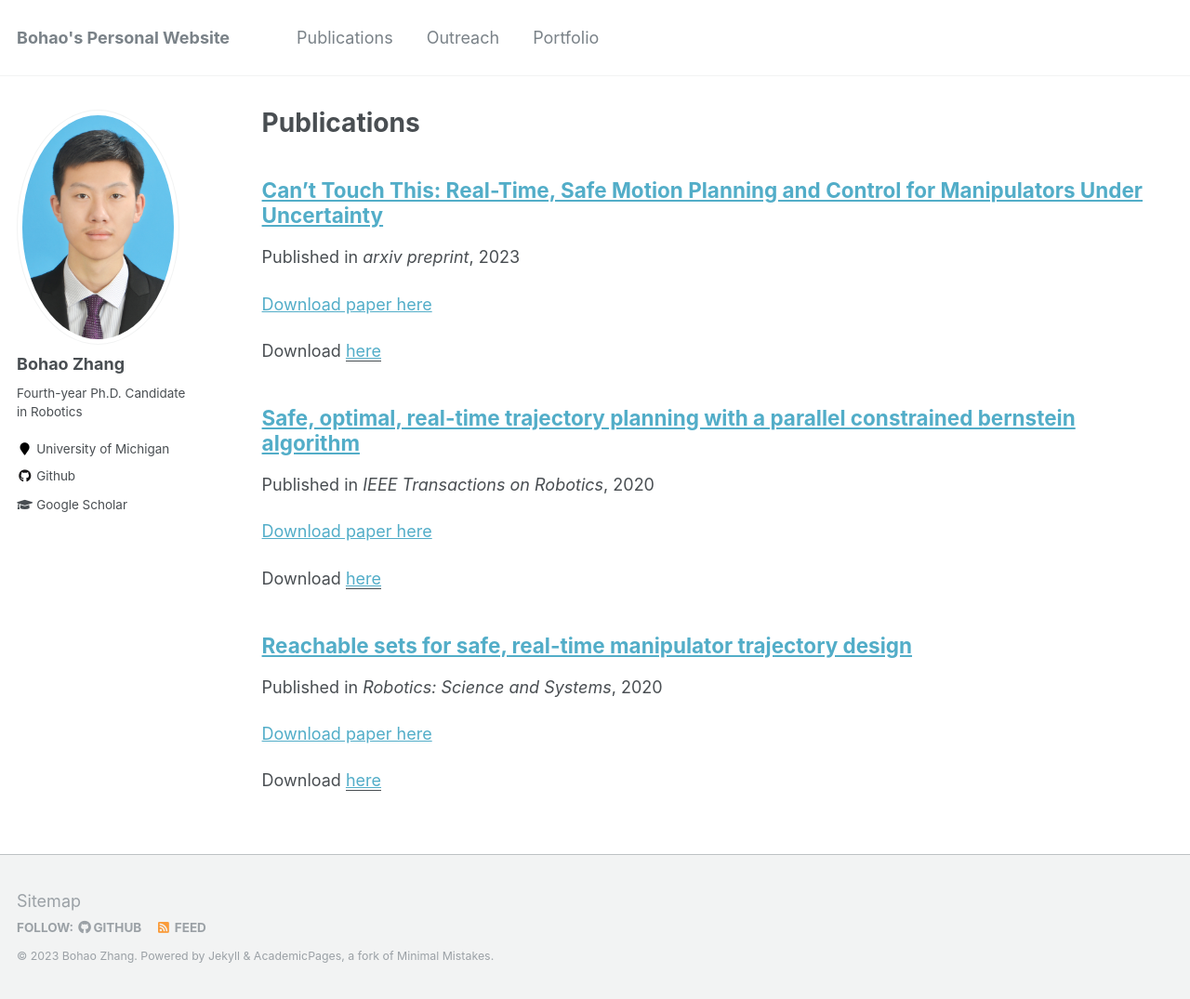
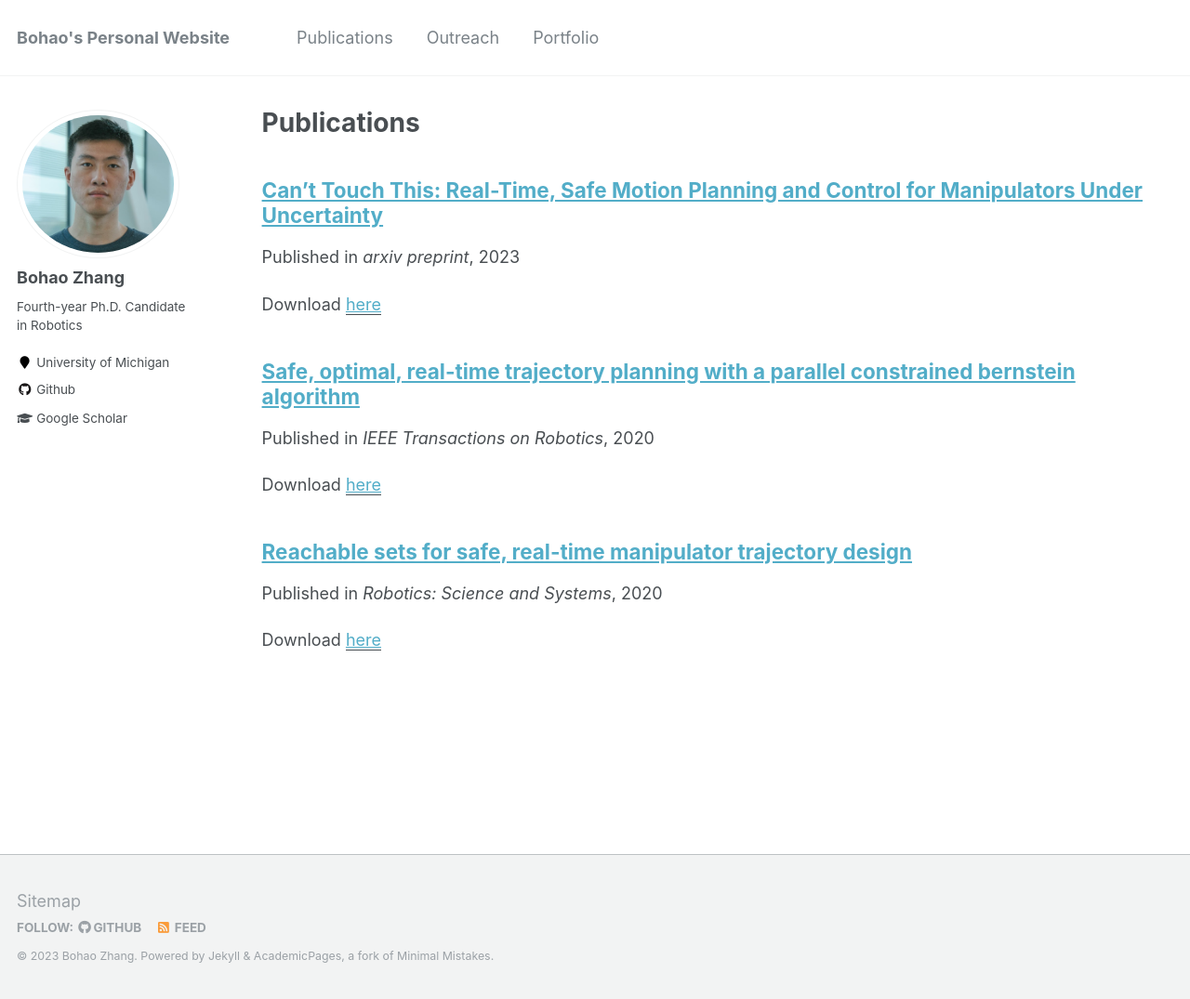
Before and after one commit to Cfather/jimzhang.github.io, a Jekyll site: the page built from _pages/publications.md, in a window 1280 px wide and 1075 px high. Shown: the whole window at 93% size. Built offline with Jekyll 4.4.1, drawn with Linux system fonts in a browser that asks for light colours.

Commit message:
update 4

```diff
--- a/_config.yml
+++ b/_config.yml
@@ -81,7 +81,7 @@ analytics:
 # Site Author
 author:
   name             : "Bohao Zhang"
-  avatar           : "https://github.com/Cfather/jimzhang.github.io/blob/master/images/biophoto.jpg"
+  avatar           : "biophoto2.jpg"
   bio              : "Fourth-year Ph.D. Candidate in Robotics"
   location         : "University of Michigan"
   employer         :
--- a/_publications/2010-10-01-paper-title-number-2.md
+++ b/_publications/2-paper-pcba-number-2.md
@@ -6,5 +6,3 @@ date: 2020-08-01
 venue: 'IEEE Transactions on Robotics'
 paperurl: 'https://arxiv.org/abs/2002.01591'
 ---
-
-[Download paper here](https://arxiv.org/abs/2002.01591)
--- a/_publications/2015-10-01-paper-title-number-3.md
+++ b/_publications/3-paper-armour-number-3.md
@@ -6,5 +6,3 @@ date: 2023-03-01
 venue: 'arxiv preprint'
 paperurl: 'https://arxiv.org/abs/2301.13308'
 ---
-
-[Download paper here](https://arxiv.org/abs/2301.13308)
```
Also changed, not shown: _publications/1-paper-armtd-number-1.md (renamed from _publications/2009-10-01-paper-title-number-1.md, +0 -2 lines), images/biophoto.jpg, images/biophoto2.jpg (added), images/outreach3.jpg (added), 2 other files.
